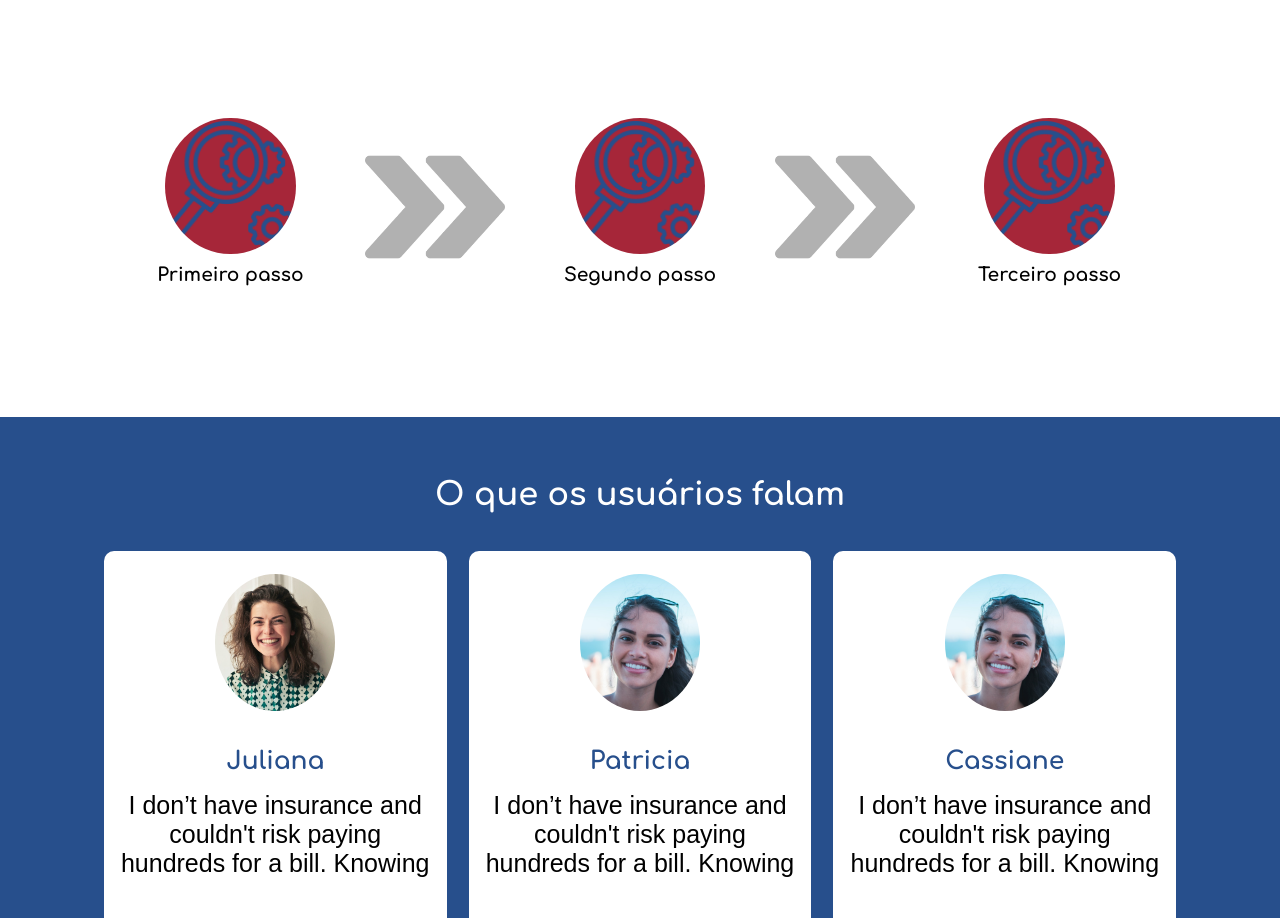
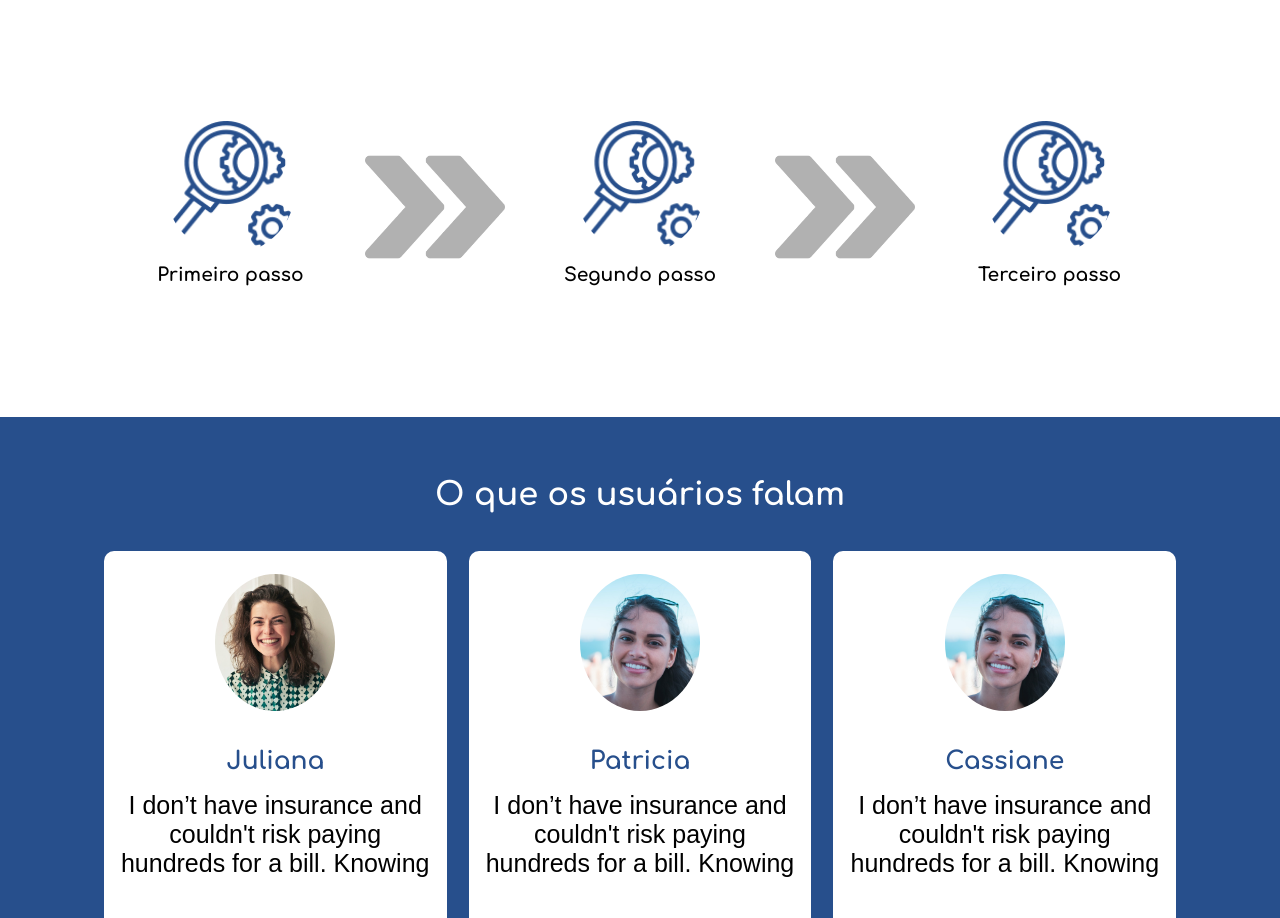
Before and after one commit to macheuz/siteCelebraie, a plain HTML site: page index.html in a window 1280 px wide. Shown: the part 1803-2721 px from the top of the page. Drawn offline with Linux system fonts and the light colour scheme; a web font is replaced by a local one.

Commit message:
corrigindo design fundo vermelho

```diff
--- a/css/style.css
+++ b/css/style.css
@@ -435,7 +435,7 @@ p, span, button{
 .imagemExplicacao{
     width: 65%;
     height: 65%;
-    background-color: var(--vermelho-color);
+    background-color: transparent;
     background-image: url(../img/testeIcon.png);
     background-size: contain;
     background-repeat: no-repeat;
```
